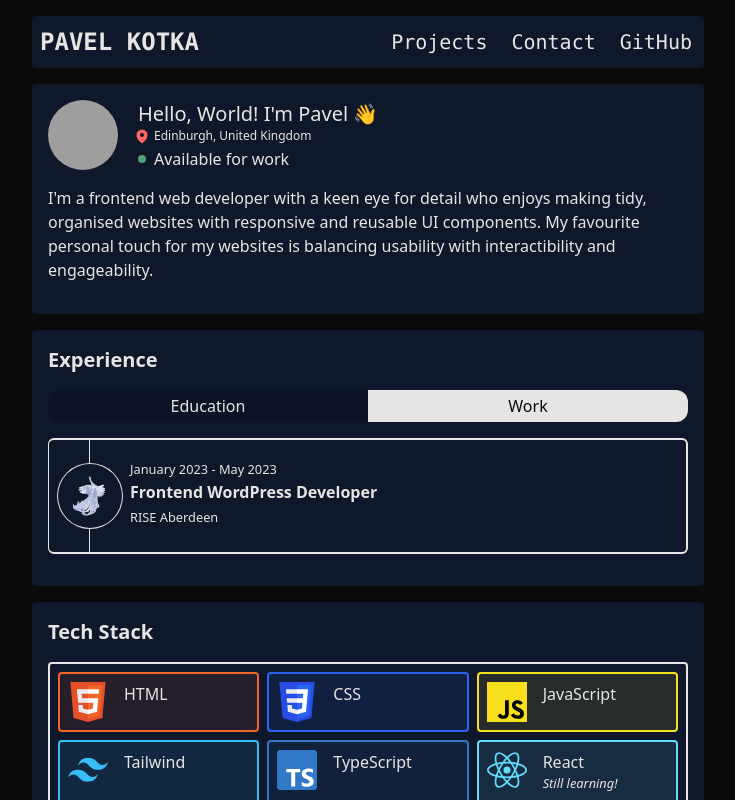
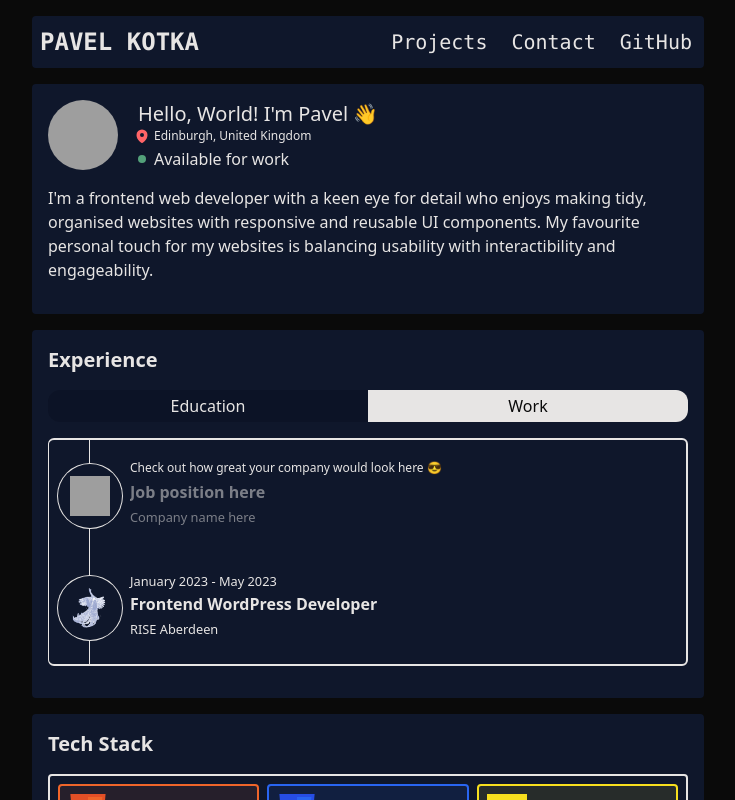
Before and after one commit to pavkodev/pavkodev.github.io, a React (Vite) app: page / in a window 1280 px wide. Both pictures are taken after a click on the item "Work". Shown: the top 800 px of the page, without its empty margins (272-1007 px from the left). Built offline with nearby package versions, Linux system fonts and the light colour scheme; grey boxes are pictures that could not be loaded.

Commit message:
Added custom company input in experiences section

```diff
--- a/src/App.tsx
+++ b/src/App.tsx
@@ -10,21 +10,6 @@ import { projectPreviews } from "./types/Projects";
 // hover:bg-[#ef652a]/30 hover:bg-[#2965f1]/30 hover:bg-[#f7df1e]/30 hover:bg-[#38bdf8]/30 hover:bg-[#3178c6]/30 hover:bg-[#61dafb]/30
 
 function App() {
-  //Month array for custom work experience form
-  const month = [
-    "January",
-    "February",
-    "March",
-    "April",
-    "May",
-    "June",
-    "July",
-    "August",
-    "September",
-    "October",
-    "November",
-    "December",
-  ];
   const [experienceTabIndex, setExperienceTabIndex] = useState(0);
   const experience: ExperienceObject[][] = experienceTabs;
   const EXPERIENCEEDUCATION = 0;
@@ -141,6 +126,67 @@ function App() {
             </ul>
             <div className="my-4 rounded-md border-2 border-l border-stone-200">
               <ul className="ml-10 border-l">
+                {/* Custom work experience field for HR */}
+                {experienceTabIndex === EXPERIENCEWORK ? (
+                  <form action="" className="-ml-14 flex p-4">
+                    <div className="m-2 flex items-center justify-center rounded-full bg-slate-900 p-3 ring">
+                      <label htmlFor="input-image">
+                        {/* Plus icon used as input indicator for custom company logo input prompt */}
+                        <img
+                          src="src/assets/svgs/add.svg"
+                          alt="placeholder input image"
+                          className="size-10 cursor-pointer"
+                          id="custom-logo"
+                        />
+                      </label>
+                      <input
+                        type="file"
+                        name="input-image"
+                        id="input-image"
+                        accept="image/*"
+                        className="hidden"
+                        onChange={(e) => {
+                          let file = null;
+                          if (e.target.files) {
+                            file = e.target.files[0];
+                          }
+                          let image: HTMLImageElement | null = null;
+                          if (document.getElementById("custom-logo")) {
+                            image = document.getElementById(
+                              "custom-logo",
+                            ) as HTMLImageElement;
+                          }
+                          if (file && image)
+                            image.src = URL.createObjectURL(file);
+                        }}
+                      />
+                    </div>
+                    <div className="flex flex-1 flex-col justify-evenly">
+                      <small className="text-xs">
+                        Check out how great your company would look here 😎
+                      </small>
+                      <textarea
+                        name="company-name"
+                        id="company-name"
+                        placeholder="Job position here"
+                        className="field-sizing-content w-[100%] resize-none font-bold"
+                        wrap="soft"
+                      ></textarea>
+                      <small className="w-full">
+                        <textarea
+                          name="company-name"
+                          id="company-name"
+                          placeholder="Company name here"
+                          className="field-sizing-content w-[100%] resize-none"
+                          wrap="soft"
+                          rows={1}
+                        ></textarea>
+                      </small>
+                    </div>
+                  </form>
+                ) : (
+                  ""
+                )}
                 {experience[experienceTabIndex].map((experience) => (
                   <div className="-ml-14 flex p-4">
                     <div className="m-2 flex items-center justify-center rounded-full bg-slate-900 p-3 ring">
```
